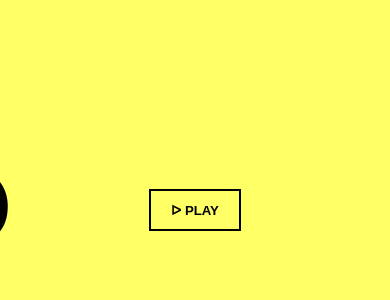
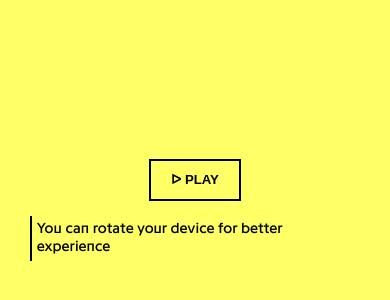
Before and after one commit to MohonovProduction/genius_verified_generator, a Vue app: page /video/1/1/1 in a window 390 px wide. Shown: the part 212-512 px from the top of the page. Built offline with nearby package versions, Linux system fonts and the light colour scheme.

Commit message:
adaptive

```diff
--- a/src/views/VideoView.vue
+++ b/src/views/VideoView.vue
@@ -23,6 +23,9 @@
         class="menu menu_before"
       >
         <m-button @click="play">ᐅ Play</m-button>
+        <article class="menu__modal" v-if="isMobile">
+          You can rotate your device for better experience
+        </article>
       </menu>
 
       <menu
@@ -55,7 +58,7 @@ export default {
         showAfter: false,
       },
       video: {
-        translate: -105, //-105vw,
+        translate:  -105,
         transitionDuration: 0.8,
       },
       audio: {
@@ -109,6 +112,9 @@ export default {
     },
     question() {
       return this.$route.params.question.split(' ')
+    },
+    isMobile() {
+      return window.innerHeight > window.innerWidth
     }
   }
 }
@@ -143,14 +149,28 @@ export default {
   line-height: .80em;
   text-transform: uppercase;
 }
+
+@media (max-width: 600px) {
+  .block {
+    font-size: 2rem;
+  }
+}
+
 .block_heading {
   display: flex;
   justify-content: center;
   align-items: center;
-  font-size: 7rem;
+  font-size: 7em;
   background-color: var(--white);
   --border-color: var(--white);
 }
+
+@media (max-width: 600px) {
+  .block_heading {
+    font-size: 5em;
+  }
+}
+
 .block_name,
 .block_question {
   padding: 1em;
@@ -241,5 +261,13 @@ export default {
 .menu {
   display: grid;
   grid-gap: 1em;
+  padding: 2em;
+}
+.menu_before {
+  justify-items: center;
+}
+.menu__modal {
+  padding: .3em;
+  border-left: 2px solid var(--dark);
 }
 </style>
```
